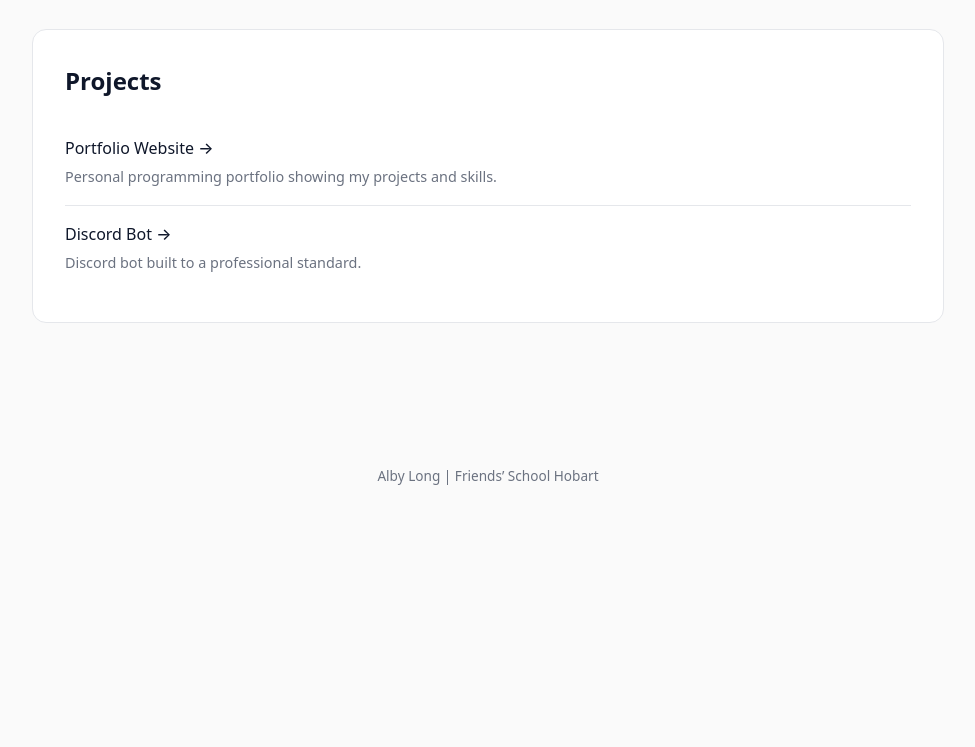
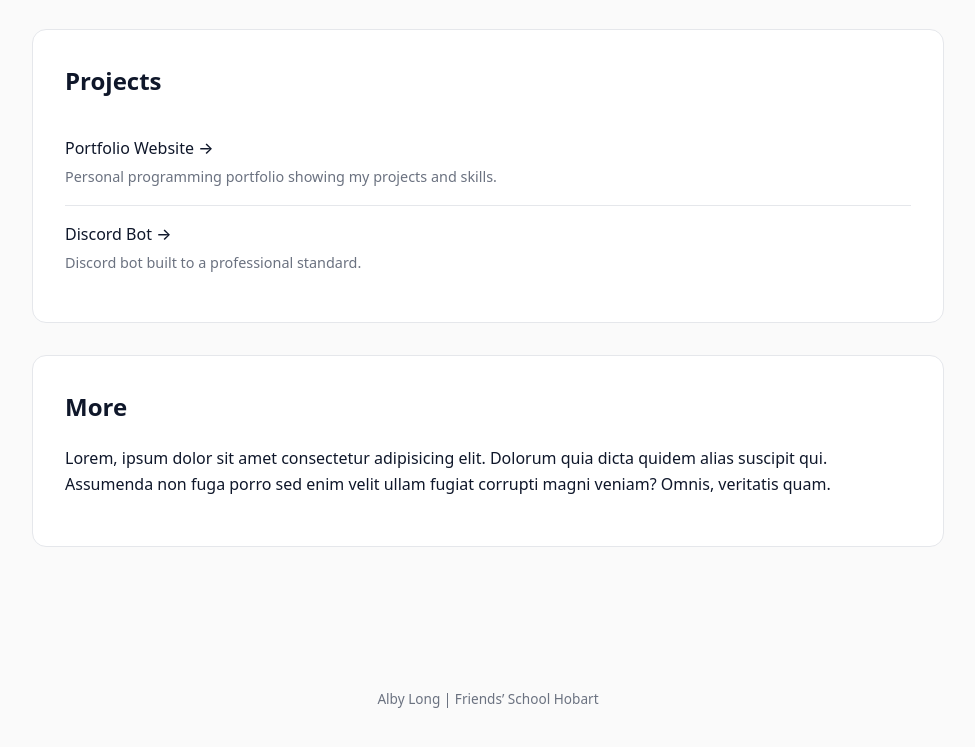
Before and after one commit to mrrias/futuresPortfolio, a plain HTML site: page index.html in a window 1280 px wide. Shown: the part 955-1702 px from the top of the page, without its empty margins (152-1127 px from the left). Before the commit the page ends 1487 px from the top, so only its background shows below. Drawn offline with Linux system fonts and the light colour scheme.

Commit message:
theme updates

```diff
--- a/index.html
+++ b/index.html
@@ -16,6 +16,7 @@
           <a href="#about">About</a>
           <a href="#education">Education</a>
           <a href="#projects">Projects</a>
+          <a href="#more">More</a>
           <button
             class="theme-toggle"
             id="themeToggle"
@@ -86,6 +87,16 @@
           </li>
         </ul>
       </section>
+
+      <!-- MORE -->
+      <section id="more" class="card">
+        <h2>More</h2>
+        <p>
+          Lorem, ipsum dolor sit amet consectetur adipisicing elit. Dolorum quia
+          dicta quidem alias suscipit qui. Assumenda non fuga porro sed enim
+          velit ullam fugiat corrupti magni veniam? Omnis, veritatis quam.
+        </p>
+      </section>
     </main>
 
     <!-- FOOTER -->
--- a/styles.css
+++ b/styles.css
@@ -103,6 +103,9 @@ nav a:hover {
 }
 
 .card {
+  transition:
+    box-shadow 0.25s ease,
+    transform 0.25s ease;
   background: var(--card);
   border: 1px solid var(--border);
   border-radius: 14px;
@@ -112,6 +115,16 @@ nav a:hover {
 
 .card h2 {
   margin-top: 0;
+}
+
+.card:hover {
+  box-shadow: 0 10px 28px rgba(236, 72, 153, 0.1);
+  transform: translateY(-2px);
+}
+
+body.dark-mode .card:hover {
+  box-shadow: 0 10px 28px rgba(179, 54, 116, 0.1);
+  transform: translateY(-2px);
 }
 
 .list {
```
